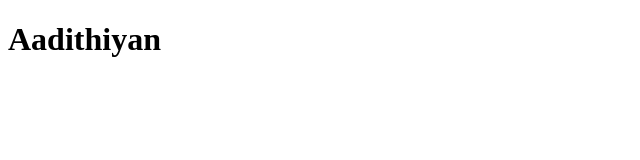
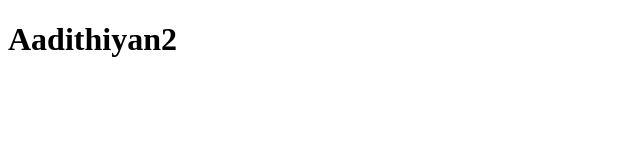
Before and after one commit to aadibryan/html-aadi, a plain HTML site: page index.html in a window 1280 px wide. Shown: the full height of the page, 0-640 px from the left. Drawn offline with Linux system fonts and the light colour scheme.

Commit message:
Update index.html

```diff
--- a/index.html
+++ b/index.html
@@ -7,6 +7,6 @@
     <title>Document</title>
 </head>
 <body>
-    <h1>Aadithiyan</h1>
+    <h1>Aadithiyan2</h1>
 </body>
 </html>
```
